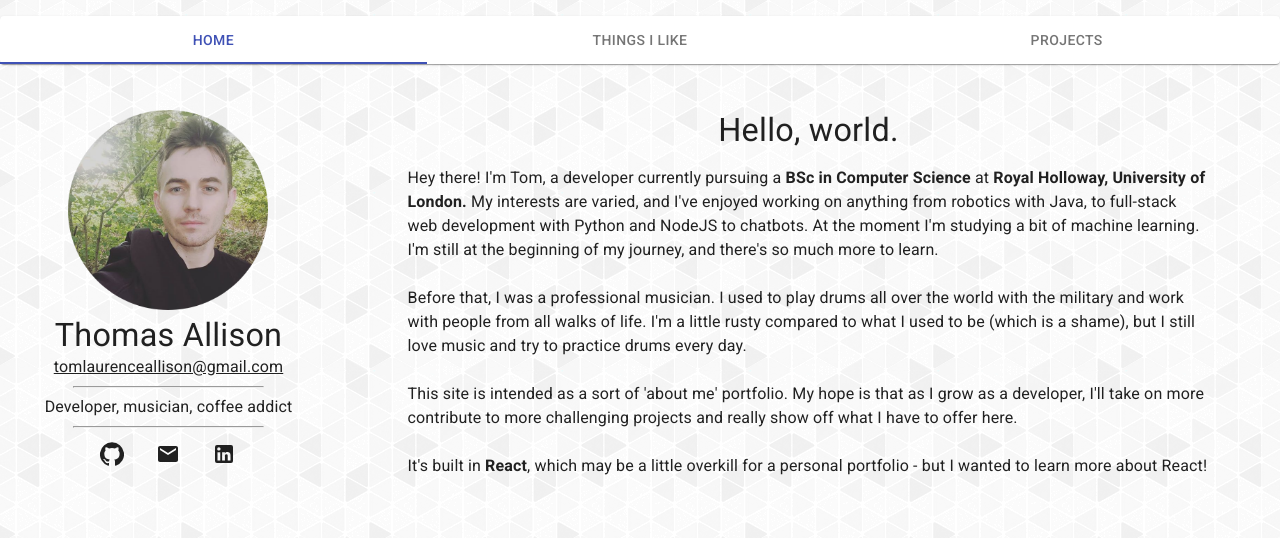
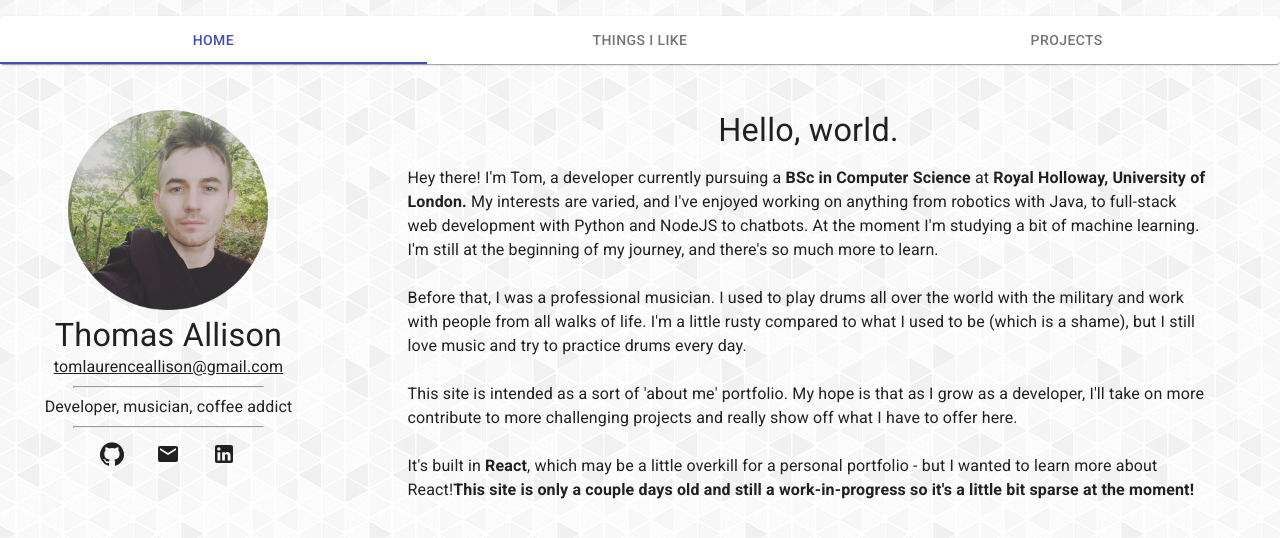
Before and after one commit to TomAllison067/tomallison067.github.io, a React (Create React App) app: page / in a window 1280 px wide. Shown: the top 538 px of the page. Built offline with nearby package versions, Linux system fonts and the light colour scheme.

Commit message:
Updated homepage - I should create some sort of gitignored data to hold my content?

```diff
--- a/src/components/Home.js
+++ b/src/components/Home.js
@@ -15,6 +15,8 @@ function Home() {
             This site is intended as a sort of 'about me' portfolio. My hope is that as I grow as a developer, I'll take on
             more contribute to more challenging projects and really show off what I have to offer here.<br /><br />
                 It's built in <b>React</b>, which may be a little overkill for a personal portfolio - but I wanted to learn more about React!
+
+            <b>This site is only a couple days old and still a work-in-progress so it's a little bit sparse at the moment!</b>
         </Article>
 
     </div>);
```
